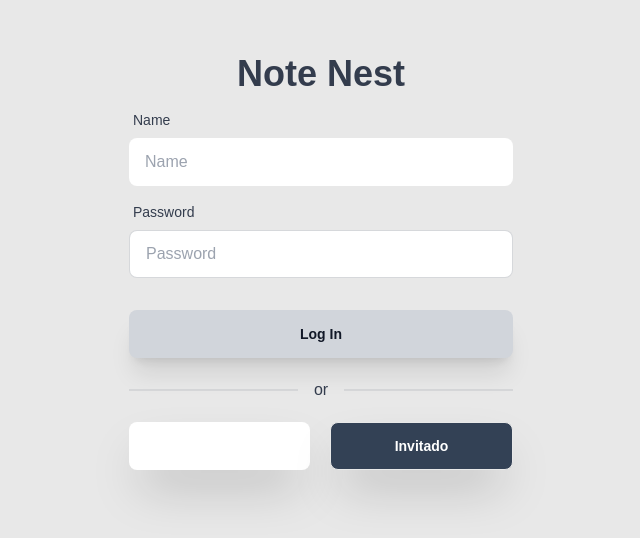
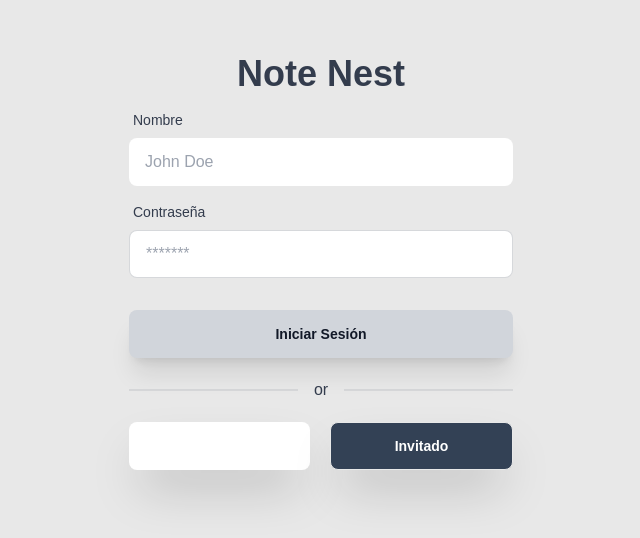
Before and after one commit to allamemc/note_nest, a React (Vite) app in the folder client/: page / in a window 1280 px wide. Shown: the part 138-676 px from the top of the page, without its empty margins (319-959 px from the left). Built offline with nearby package versions, Linux system fonts and the light colour scheme; no server answers; a web font is replaced by a local one.

Commit message:
Update loading component and login form

```diff
--- a/client/src/App.jsx
+++ b/client/src/App.jsx
@@ -14,9 +14,15 @@ const Dashboard = lazy(() => import('./components/Dashboard'))
 
 function LoadingComponent() {
 	return (
-		<motion.div>
-			<p>Cargando...</p>
-		</motion.div>
+		<>
+			<div className='min-h-screen hero bg-base-200'>
+				<div className='text-center hero-content'>
+					<div className='max-w-md'>
+						<span className='loading loading-dots loading-lg'></span>
+					</div>
+				</div>
+			</div>
+		</>
 	)
 }
 
--- a/client/src/components/Login.jsx
+++ b/client/src/components/Login.jsx
@@ -7,8 +7,8 @@ import { useNavigate } from 'react-router-dom'
 import { UserContext } from '../context/UserContext'
 
 function Login() {
-	const [name, setName] = useState(null)
-	const [password, setPassword] = useState(null)
+	const [name, setName] = useState('')
+	const [password, setPassword] = useState('')
 	const [alert, setAlert] = useState(0)
 	const { setUser, setNombre } = useContext(UserContext)
 	const navigate = useNavigate()
@@ -23,9 +23,9 @@ function Login() {
 				setNombre(name)
 				navigate('/dashboard')
 			})
-		} else if (name === null) {
+		} else if (name === '') {
 			setAlert(1)
-		} else if (password === null) {
+		} else if (password === '') {
 			setAlert(2)
 		}
 	}
@@ -39,11 +39,12 @@ function Login() {
 							<h2 className='text-4xl font-black text-center'>Note Nest</h2>
 							<div className='form-control'>
 								<label className='label'>
-									<span className='label-text'>Name</span>
+									<span className='label-text'>Nombre</span>
 								</label>
 								<motion.input
+									whileFocus={{ x: 5 }}
 									type='text'
-									placeholder='Name'
+									placeholder='John Doe'
 									value={name}
 									onChange={(e) => setName(e.target.value)}
 									className='border-0 input input-bordered'
@@ -71,11 +72,12 @@ function Login() {
 
 							<div className='form-control'>
 								<label className='label'>
-									<span className='label-text'>Password</span>
+									<span className='label-text'>Contraseña</span>
 								</label>
 								<motion.input
+									whileFocus={{ x: 5 }}
 									type='password'
-									placeholder='Password'
+									placeholder='*******'
 									value={password}
 									onChange={(e) => setPassword(e.target.value)}
 									className='input input-bordered'
@@ -106,7 +108,7 @@ function Login() {
 									whileTap={{ scale: 0.97 }}
 									className='text-gray-900 bg-gray-300 border-0 shadow-xl btn hover:bg-gray-400'
 									type='submit'>
-									Log In
+									Iniciar Sesión
 								</motion.button>
 							</div>
 							<div className=' divider'>or</div>
--- a/client/src/styles.css
+++ b/client/src/styles.css
@@ -8,3 +8,7 @@
 	box-sizing: border-box;
 	font-family: 'Satoshi', sans-serif;
 }
+
+body {
+	background: #e8e8e8;
+}
```
